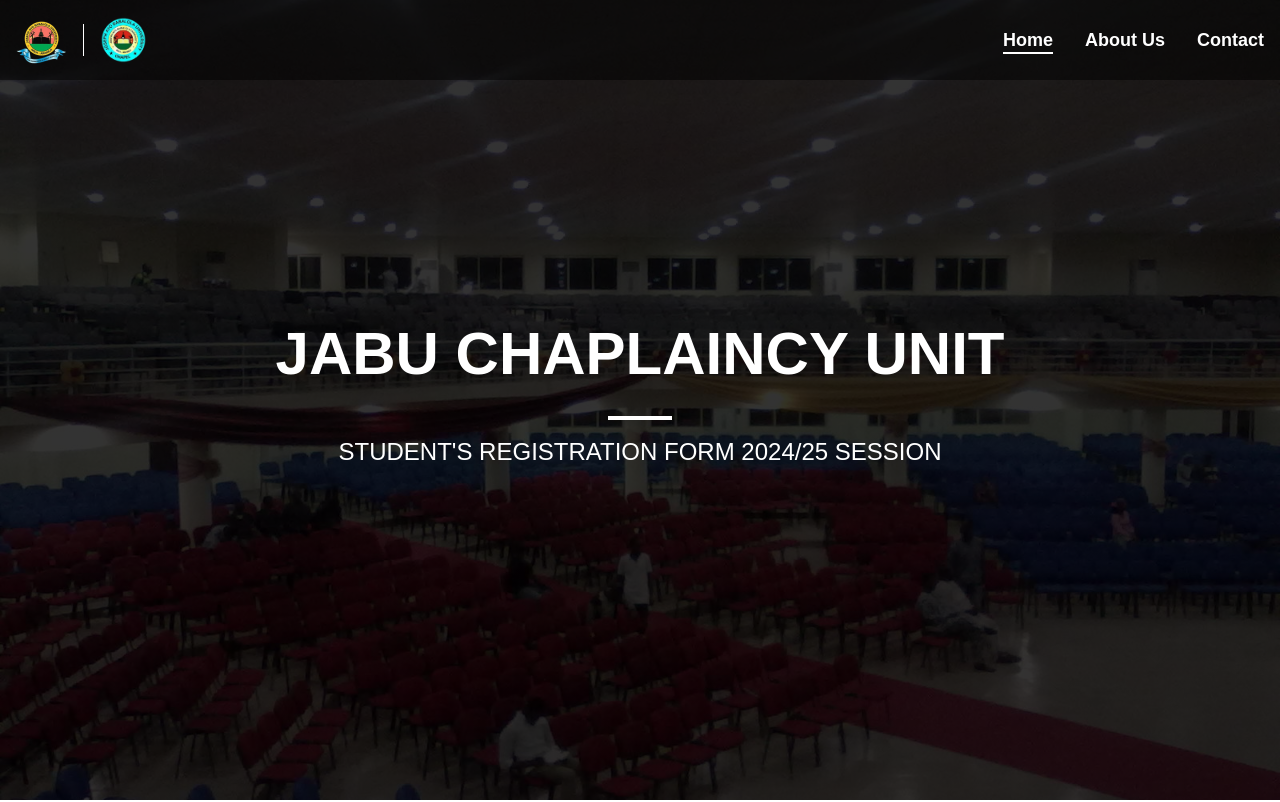
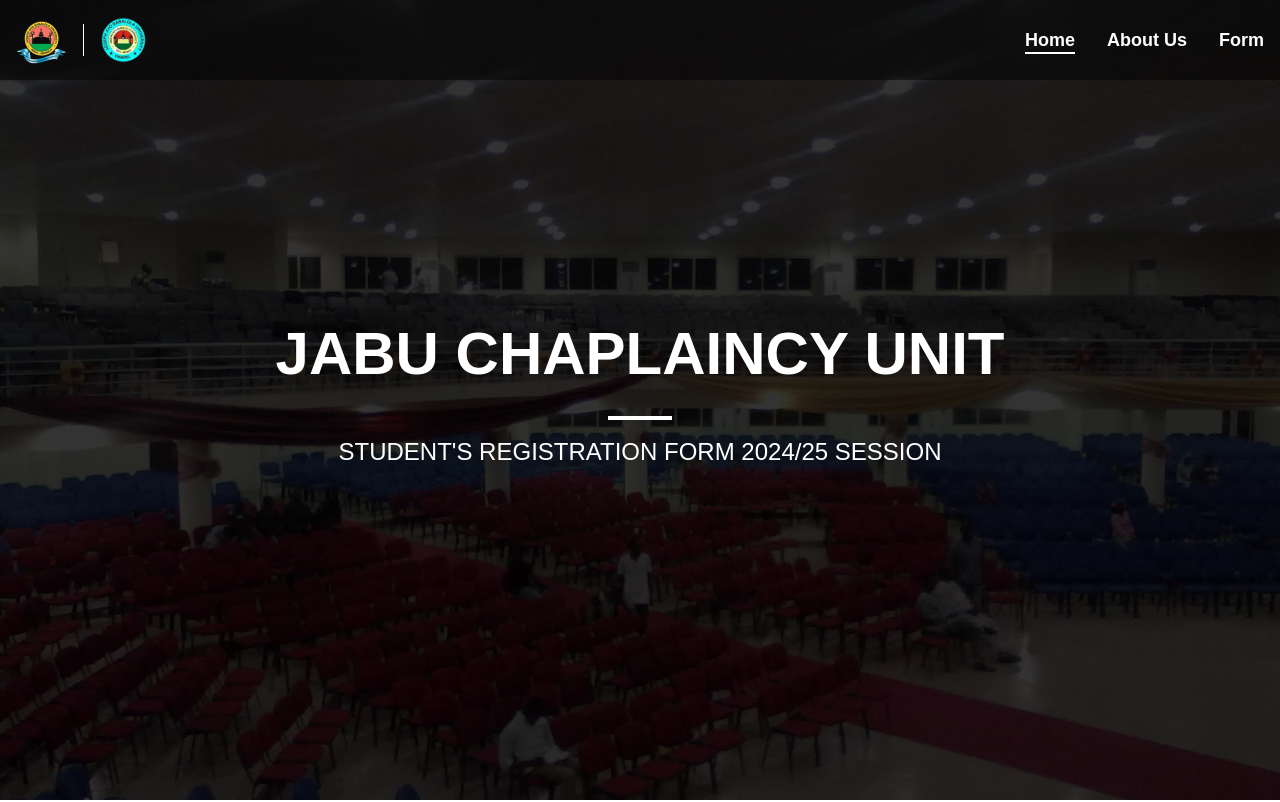
Before and after one commit to Gld-Mx24483/Joseph-Ayo-Babalola-University-Chapel-Reg-Form, a Next.js app in the folder j.c.r.f/: page / in a window 1280 px wide. Shown: the top 802 px of the page. Built offline with nearby package versions, Linux system fonts and the light colour scheme.

Commit message:
Updated Contact to Form

```diff
--- a/j.c.r.f/app/components/ClientNav.jsx
+++ b/j.c.r.f/app/components/ClientNav.jsx
@@ -69,7 +69,7 @@ const ClientNav = () => {
         />
         <NavLink
           href="#contact"
-          text="Contact"
+          text="Form"
           onClick={(e) => {
             e.preventDefault();
             scrollToSection('contact');
@@ -101,7 +101,7 @@ const ClientNav = () => {
             />
             <NavLink
               href="#contact"
-              text="Contact"
+              text="Form"
               onClick={(e) => {
                 e.preventDefault();
                 scrollToSection('contact');
```
